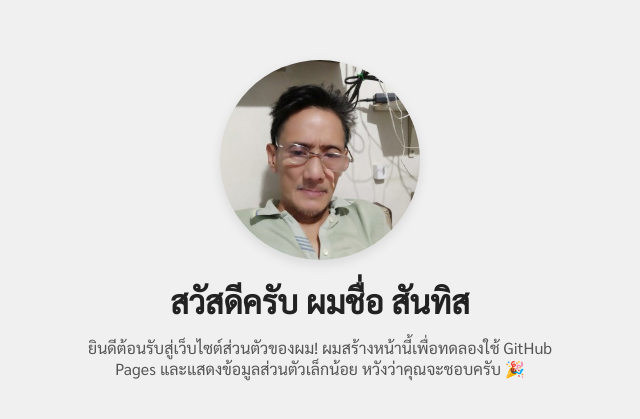
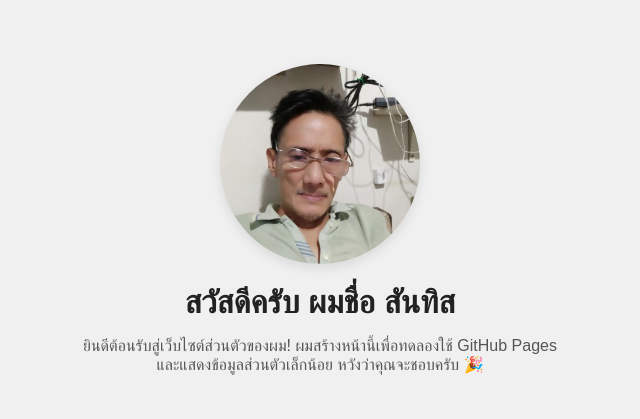
Before and after one commit to san2210/my-website, a plain HTML site: page index.html in a window 1280 px wide. Shown: the part 193-612 px from the top of the page, without its empty margins (320-960 px from the left). Drawn offline with Linux system fonts and the light colour scheme.

Commit message:
Add files via upload

```diff
--- a/index.html
+++ b/index.html
@@ -35,7 +35,9 @@
     }
   </style>
   <!-- Optional: load Thai-friendly font -->
-  <link href="https://fonts.googleapis.com/css2?family=Sarabun&display=swap" rel="stylesheet" />
+  <link rel="preconnect" href="https://fonts.googleapis.com">
+  <link rel="preconnect" href="https://fonts.gstatic.com" crossorigin>
+  <link href="https://fonts.googleapis.com/css2?family=Itim&display=swap" rel="stylesheet">
 </head>
 <body>
   <img src="1.jpg" alt="รูปของฉัน" />
```
